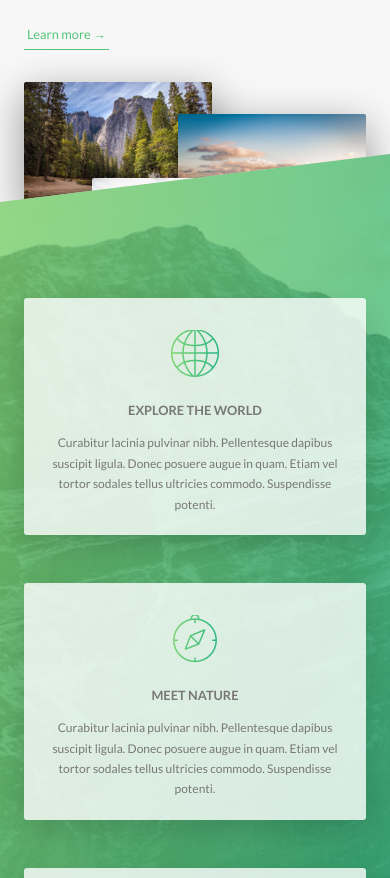
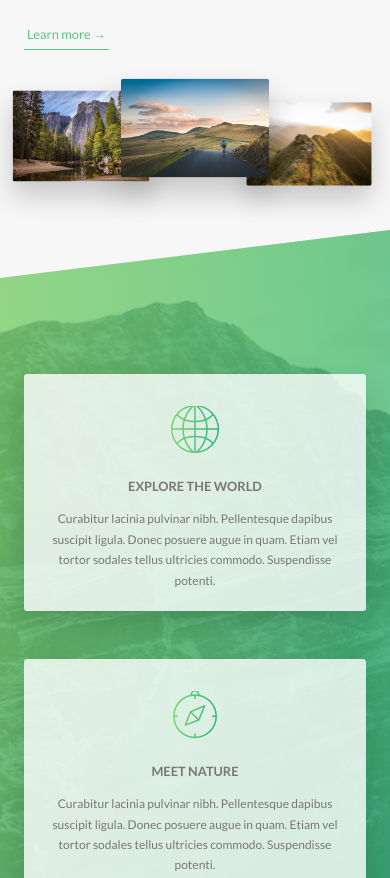
Before and after one commit to ewan-laws/natours, a website: page index.html in a window 390 px wide. Shown: the part 1284-2162 px from the top of the page. Drawn offline with nearby package versions, Linux system fonts and the light colour scheme; files that its build step writes are made by us from their sources.

Commit message:
make composition responsive

```diff
--- a/sass/components/_composition.scss
+++ b/sass/components/_composition.scss
@@ -9,19 +9,43 @@
         transition: all .2s;
         outline-offset: 2rem;
 
+        @include respond(tab-port) {
+            float: left;
+            position: relative;
+            width: 33.3333333%;
+            box-shadow: 0 1.5rem 3rem rgba($color-black, .2);
+        }
+
         &--p1 {
             left: 0;
             top: -2rem;
+
+            @include respond(tab-port) {
+                top: 0;
+                transform: scale(1.2);
+            }
         }
 
         &--p2 {
             right: 0;
             top: 2rem;
+
+            @include respond(tab-port) {
+                top: -1rem;
+                transform: scale(1.3);
+                z-index: 100;
+            }
         }
 
         &--p3 {
             left: 20%;
             top: 10rem;
+
+            @include respond(tab-port) {
+                top: 1rem;
+                left: 0;
+                transform: scale(1.1);
+            }
         }
 
         &:hover {
```
